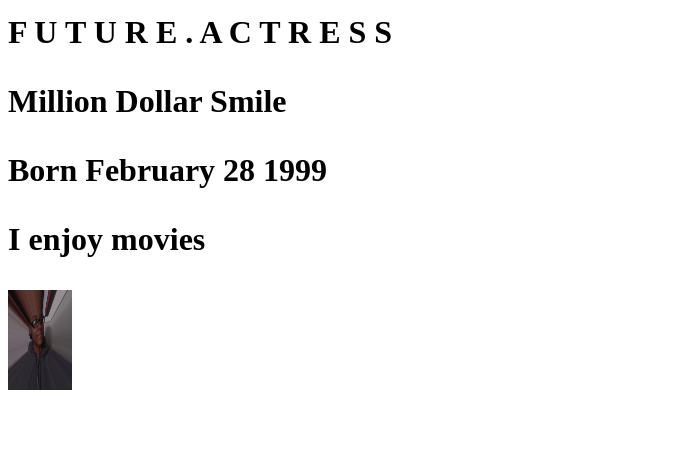
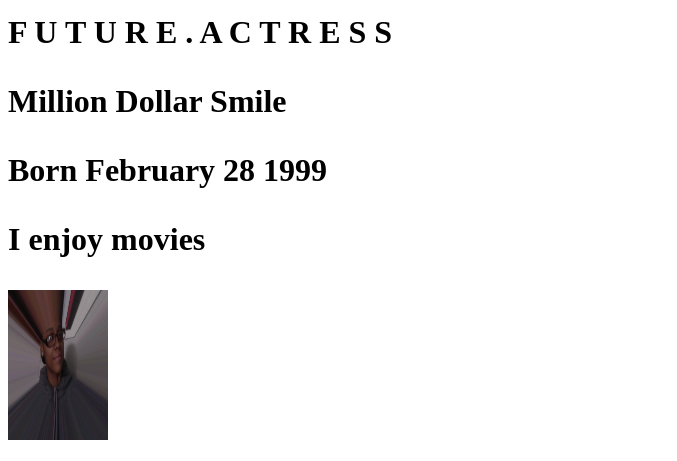
Before and after one commit to HevBev/hevbev.github.io, a plain HTML site: page index.html in a window 1280 px wide. Shown: the part 475-936 px from the top of the page, without its empty margins (0-677 px from the left). Before the commit the page ends 886 px from the top, so only its background shows below. Drawn offline with Linux system fonts and the light colour scheme.

Commit message:
Update index.html

```diff
--- a/index.html
+++ b/index.html
@@ -17,6 +17,6 @@
     <p> Million Dollar Smile </p>
     <p> Born February 28 1999 </p>
     <p> I enjoy movies </p>
-    <img src= "http://hevbev.github.io/hh.jpg"  width="64" height="100" />
+    <img src= "http://hevbev.github.io/hh.jpg"  width="100" height="150" />
     </h1>
     </body>
```
